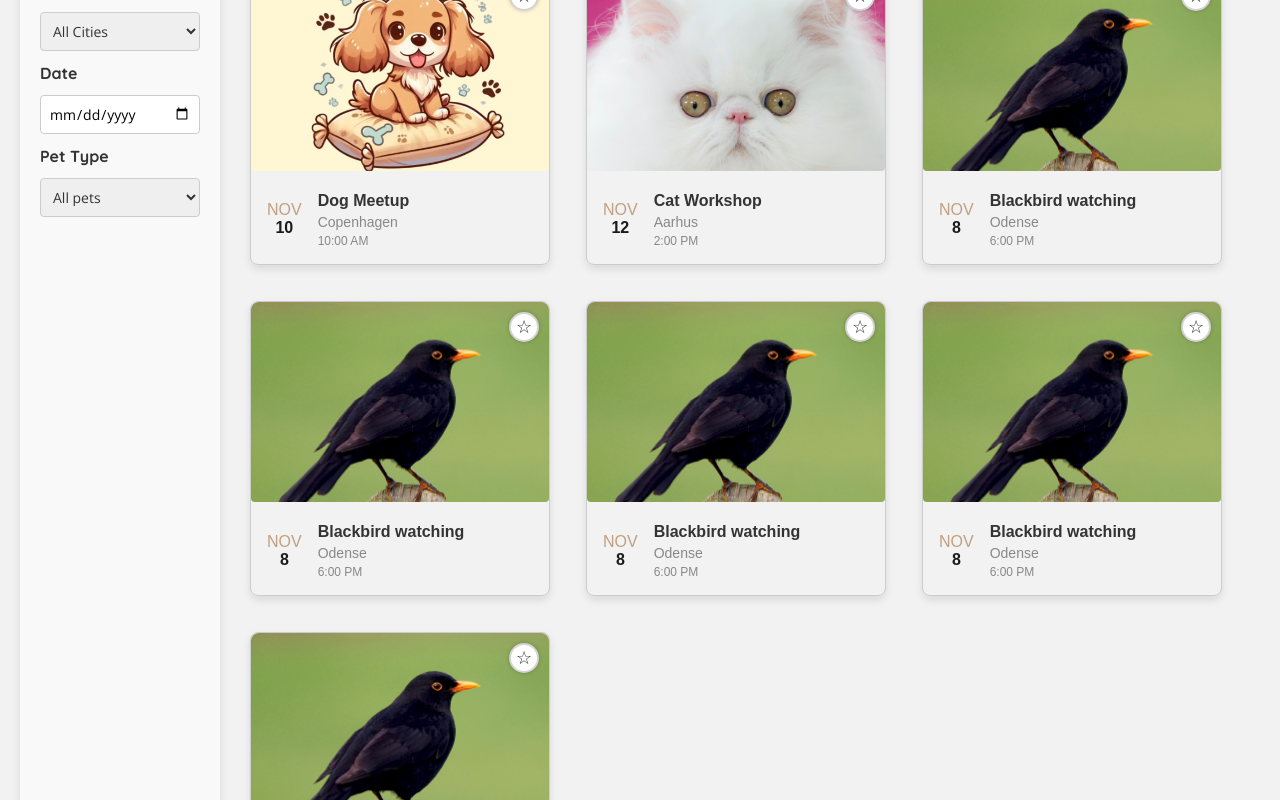
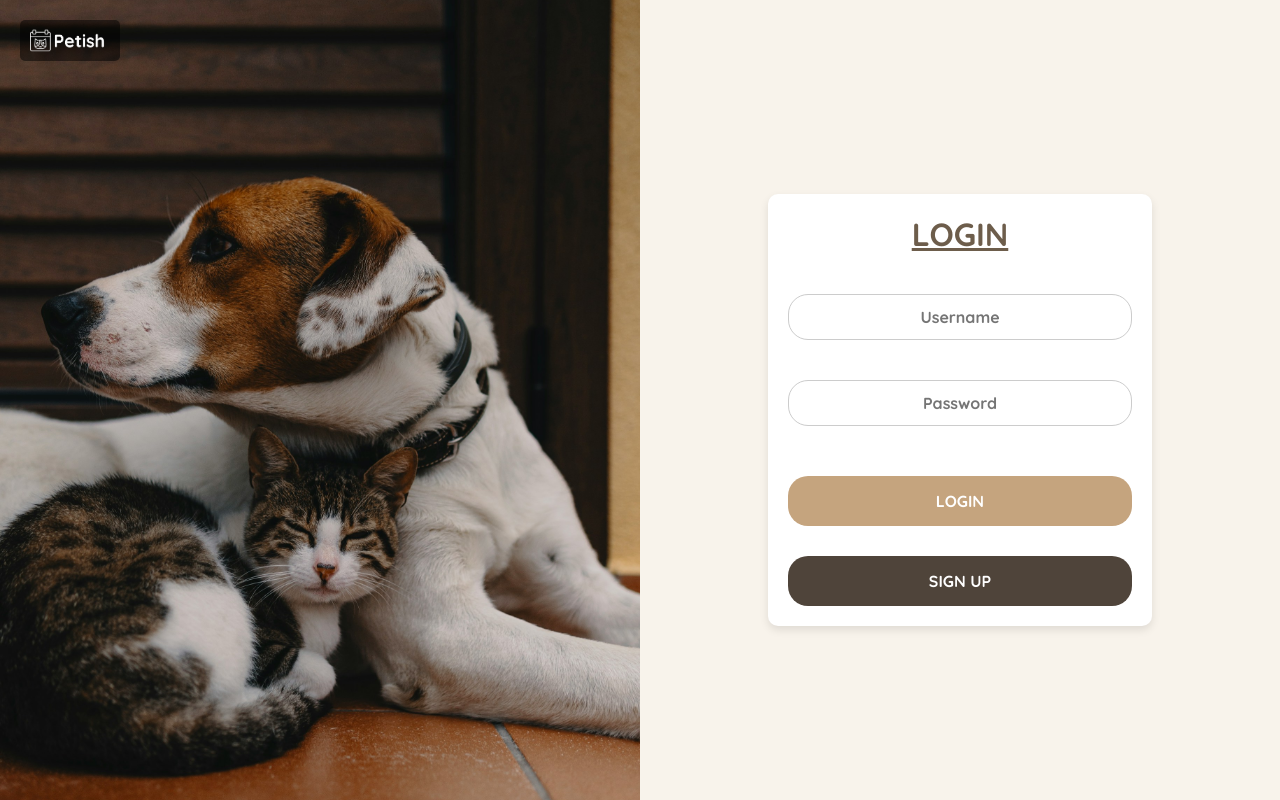
Before and after one commit to cassiewei611/Group3-2024TID, a React (Create React App) app: page / in a window 1280 px wide. Built offline with nearby package versions, Linux system fonts and the light colour scheme.

Commit message:
fix the problem of center aligned

```diff
--- a/src/App.js
+++ b/src/App.js
@@ -9,8 +9,7 @@ import LogInPage from "./pages/LoginPage";
 function App() {
   return (
     <div>
-      <NavBar />
-      <HomePage />
+    <LogInPage />
     </div>
   );
 }
--- a/src/pages/LoginPage.css
+++ b/src/pages/LoginPage.css
@@ -1,14 +1,14 @@
 /* Import Google Fonts */
 @import url('https://fonts.googleapis.com/css2?family=Open+Sans:wght@400;600&family=Quicksand:wght@700&display=swap');
 
-/* Global styles */
-* {
+/* Scoped Reset - Only applies to elements inside .login-page-wrapper */
+.login-page-wrapper * {
   box-sizing: border-box;
   margin: 0;
   padding: 0;
 }
 
-body, html {
+.login-page-wrapper {
   font-family: 'Open Sans', sans-serif;
   font-weight: 400;
   display: flex;
@@ -20,7 +20,8 @@ body, html {
   background-color: #f2f2f2;
 }
 
-.container {
+/* Add unique prefix 'login-' to class names */
+.login-container {
   display: flex;
   width: 100vw;
   height: 100vh;
@@ -30,7 +31,8 @@ body, html {
   background-color: #f8f3eb;
 }
 
-.left-box, .right-box {
+.login-left-box,
+.login-right-box {
   flex: 1;
   display: flex;
   flex-direction: column;
@@ -38,18 +40,18 @@ body, html {
   justify-content: center;
 }
 
-.left-box {
+.login-left-box {
   position: relative;
   background-color: #f8f3eb;
 }
 
-.main-picture {
+.login-main-picture {
   width: 100%;
   height: 100%;
   object-fit: cover;
 }
 
-.logo {
+.login-logo {
   position: absolute;
   top: 20px;
   left: 20px;
@@ -61,7 +63,7 @@ body, html {
   border-radius: 5px;
 }
 
-.right-box {
+.login-right-box {
   display: flex;
   flex-direction: column;
   align-items: center;
@@ -86,22 +88,23 @@ body, html {
 /* Title styling */
 .login-title {
   font-family: 'Quicksand', sans-serif;
-  font-size: 32px; /* Increase the font size */
+  font-size: 32px;
   font-weight: 700;
   color: #6d5d4b;
-  margin-bottom: 20px; /* Adjust space below the title as needed */
+  margin-bottom: 20px;
   text-transform: uppercase;
   text-align: center;
-  text-decoration: underline; /* Adds underline to the title */
+  text-decoration: underline;
 }
 
 /* Input boxes */
-.username-inputbox, .password-inputbox {
+.login-username-inputbox,
+.login-password-inputbox {
   width: 100%;
   margin-bottom: 20px;
 }
 
-.input-field {
+.login-input-field {
   font-family: 'Quicksand', sans-serif;
   width: 100%;
   padding: 12px;
@@ -112,7 +115,8 @@ body, html {
 }
 
 /* Button styling */
-.login-button, .signup-button {
+.login-button,
+.signup-button {
   font-family: 'Quicksand', sans-serif;
   font-weight: 700;
   width: 100%;
--- a/src/pages/LoginPage.js
+++ b/src/pages/LoginPage.js
@@ -15,26 +15,43 @@ const LoginPage = () => {
   };
 
   return (
-    <div className="container">
-      <div className="left-box">
-        <img src={mainPicture} alt="Main" className="main-picture" />
-        <img src={logo} alt="Logo" className="logo" />
-      </div>
-      <div className="right-box">
-        <div className="login-box">
-          <h2 className="login-title">login</h2>
+    <div className="login-page-wrapper">
+      <div className="login-container">
+        <div className="login-left-box">
+          <img src={mainPicture} alt="Main" className="login-main-picture" />
+          <img src={logo} alt="Logo" className="login-logo" />
+        </div>
+        <div className="login-right-box">
+          <div className="login-box">
+            <h2 className="login-title">login</h2>
 
+            <div className="login-username-inputbox">
+              <input
+                type="text"
+                placeholder="Username"
+                className="login-input-field"
+              />
+            </div>
 
-          <div className="username-inputbox">
-            <input type="text" placeholder="Username" className="input-field" />
+            <div className="login-password-inputbox">
+              <input
+                type="password"
+                placeholder="Password"
+                className="login-input-field"
+              />
+            </div>
+
+            <Button
+              label="LOGIN"
+              className="login-button"
+              onClick={handleLoginClick}
+            />
+            <Button
+              label="SIGN UP"
+              className="signup-button"
+              onClick={handleSignUpClick}
+            />
           </div>
-
-          <div className="password-inputbox">
-            <input type="password" placeholder="Password" className="input-field" />
-          </div>
-
-          <Button label="LOGIN" className="login-button" onClick={handleLoginClick} />
-          <Button label="SIGN UP" className="signup-button" onClick={handleSignUpClick} />
         </div>
       </div>
     </div>
```
Also changed, not shown: 1 other file (tests, documents, lock files or other folders).
